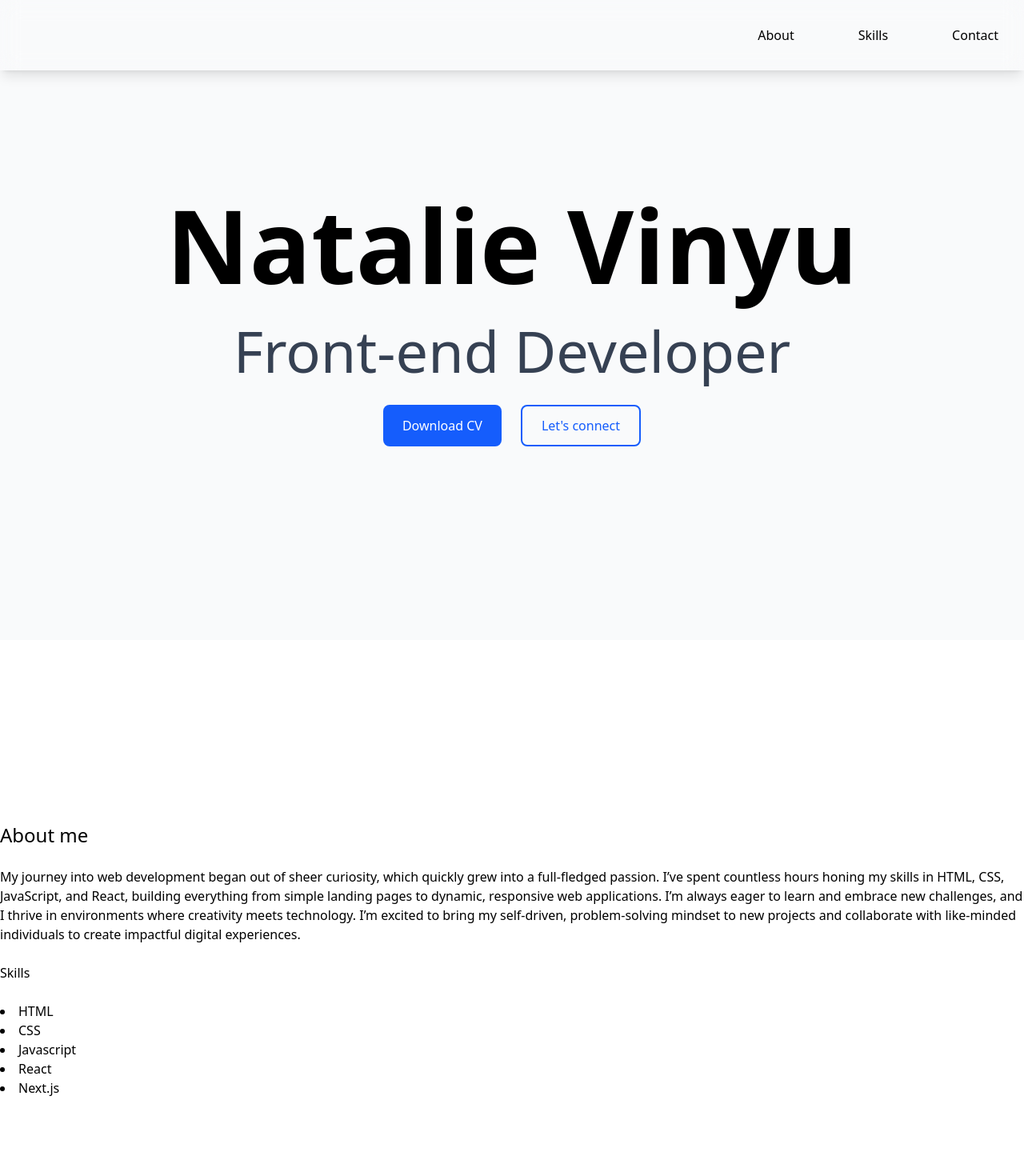
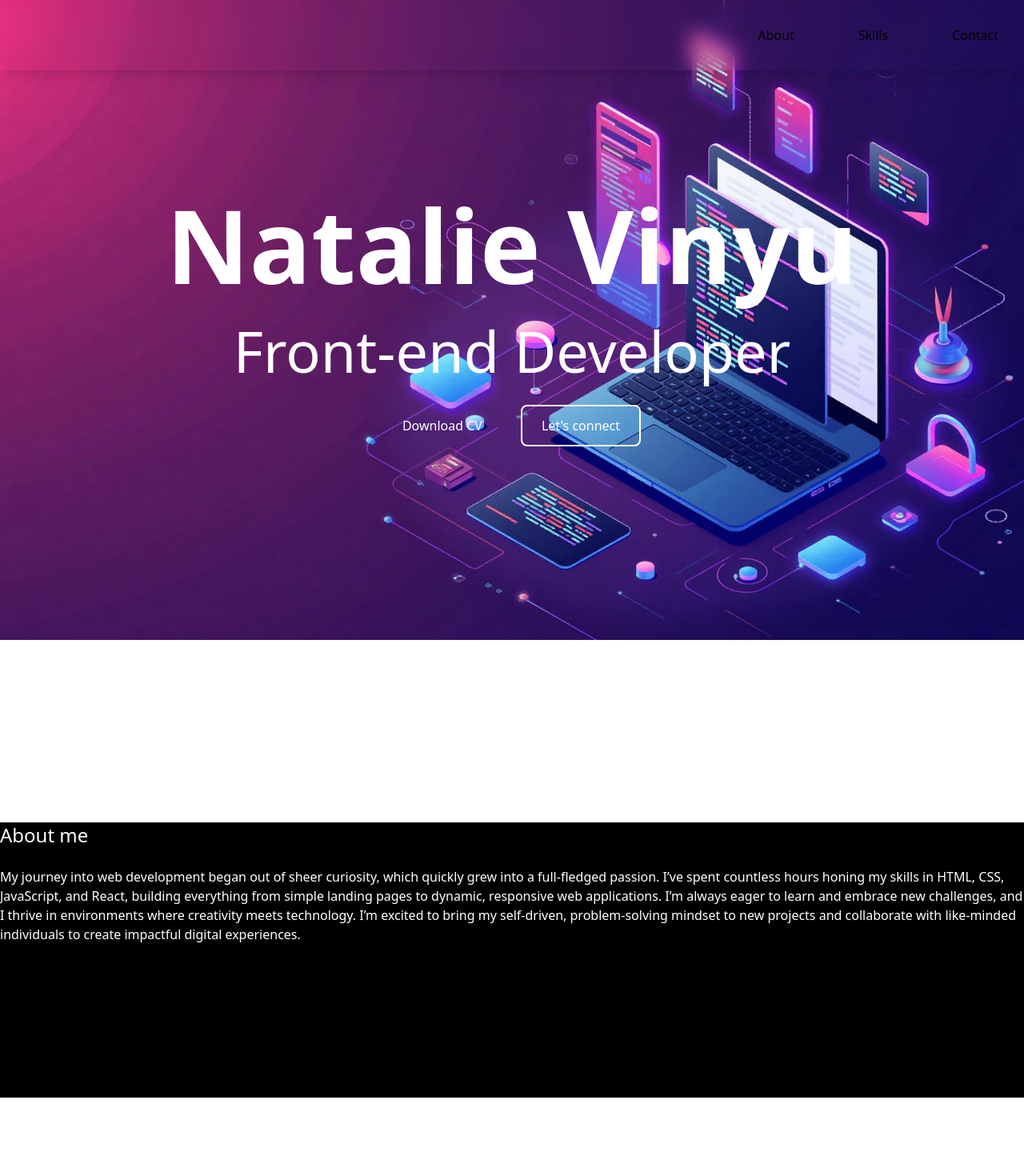
Before and after one commit to NatalieVinyu/natalie-vinyu-website, a React (Vite) app: page / in a window 1280 px wide. Shown: the top 1470 px of the page at 80% size. Built offline with nearby package versions, Linux system fonts and the light colour scheme.

Commit message:
added images

```diff
--- a/src/Pages/About.jsx
+++ b/src/Pages/About.jsx
@@ -3,8 +3,8 @@ import React from 'react';
 export default function About() {
   return (
     <div id='about' className='container mx-auto min-h-screen flex flex-col justify-center '>
-      <div className=''>
-        <div>
+      <div className='bg-black'>
+        <div className='text-white'>
         <h1 className='text-2xl'>About me</h1>
         <br />
         My journey into web development began out of sheer curiosity, which quickly grew into a full-fledged passion. I’ve spent countless hours honing my skills in HTML, CSS, JavaScript, and React, building everything from simple landing pages to dynamic, responsive web applications. I’m always eager to learn and embrace new challenges, and I thrive in environments where creativity meets technology. I’m excited to bring my self-driven, problem-solving mindset to new projects and collaborate with like-minded individuals to create impactful digital experiences.
--- a/src/Pages/Homepage.jsx
+++ b/src/Pages/Homepage.jsx
@@ -2,16 +2,17 @@ import React from 'react'
 
 export default function Homepage() {
   return (
-    <div className="flex items-center justify-center min-h-screen bg-gray-50">
-      <div className="text-center space-y-8">
-        <h1 className="text-6xl md:text-9xl font-bold">Natalie Vinyu</h1>
-        <h2 className="text-3xl md:text-7xl text-gray-700">Front-end Developer</h2>
+    <div className="flex items-center justify-center min-h-screen bg-[url('./assets/hero-bg.jpg')] bg-cover bg-center bg-black/80">
+     <div></div>
+      <div className="text-center space-y-8" >
+        <h1 className="text-6xl md:text-9xl text-white font-bold">Natalie Vinyu</h1>
+        <h2 className="text-3xl md:text-7xl text-white">Front-end Developer</h2>
 
         <div className="flex flex-col md:flex-row justify-center gap-6 mt-6">
-          <button className="px-6 py-3 bg-blue-600 text-white rounded-lg hover:bg-blue-700 transition cursor-pointer">
+          <button className="px-6 py-3 text-white rounded-lg  transition cursor-pointer">
             Download CV
           </button>
-          <a href="https://www.linkedin.com/in/natalie-vinyu" target='_blank' rel="noopener noreferrer" className="px-6 py-3 border-2 border-blue-600 text-blue-600 rounded-lg hover:bg-blue-100  transition cursor-pointer">
+          <a href="https://www.linkedin.com/in/natalie-vinyu" target='_blank' rel="noopener noreferrer" className="px-6 py-3 border-2 text-white rounded-lg transition cursor-pointer">
             Let's connect
           </a>
         </div>
```
Also changed, not shown: src/assets/hero-bg.jpg (added).
